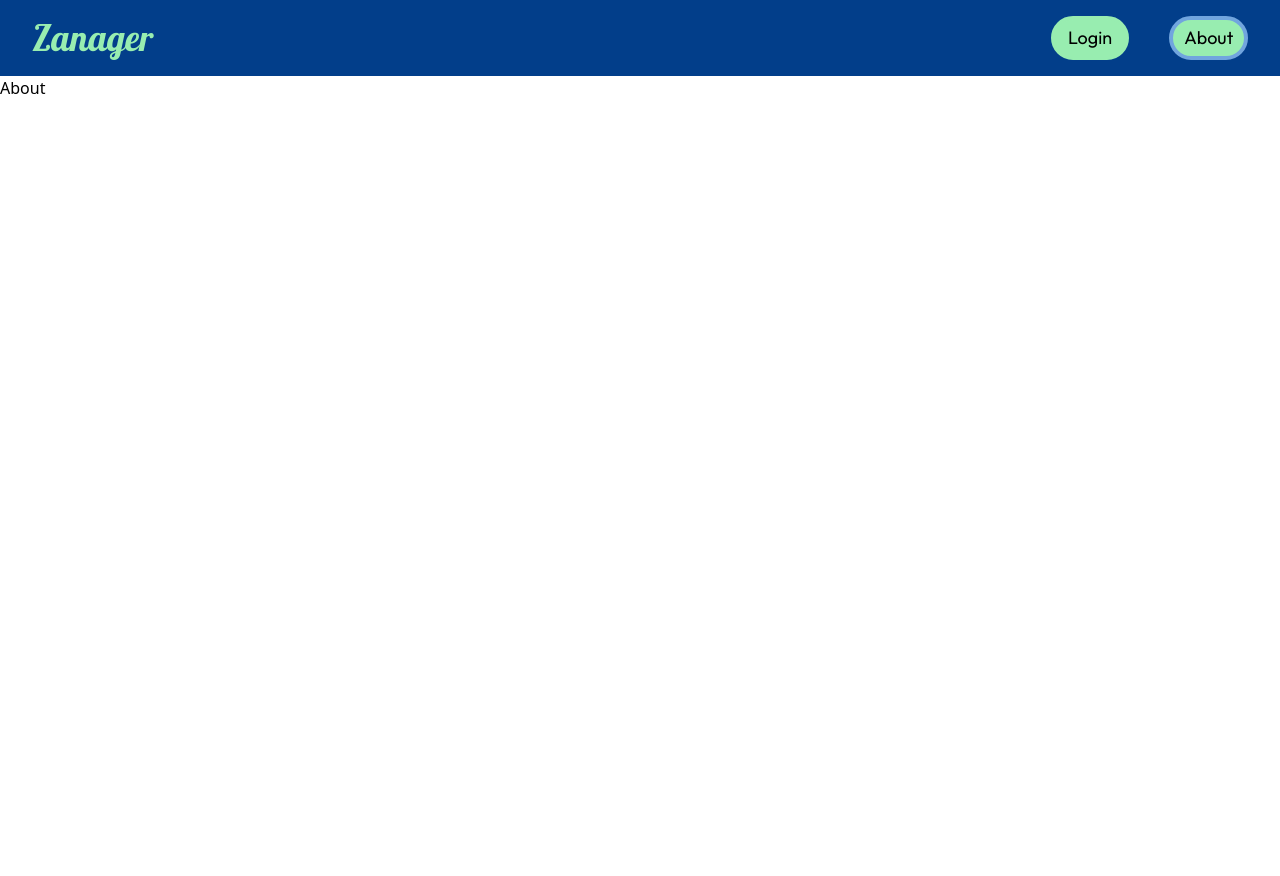
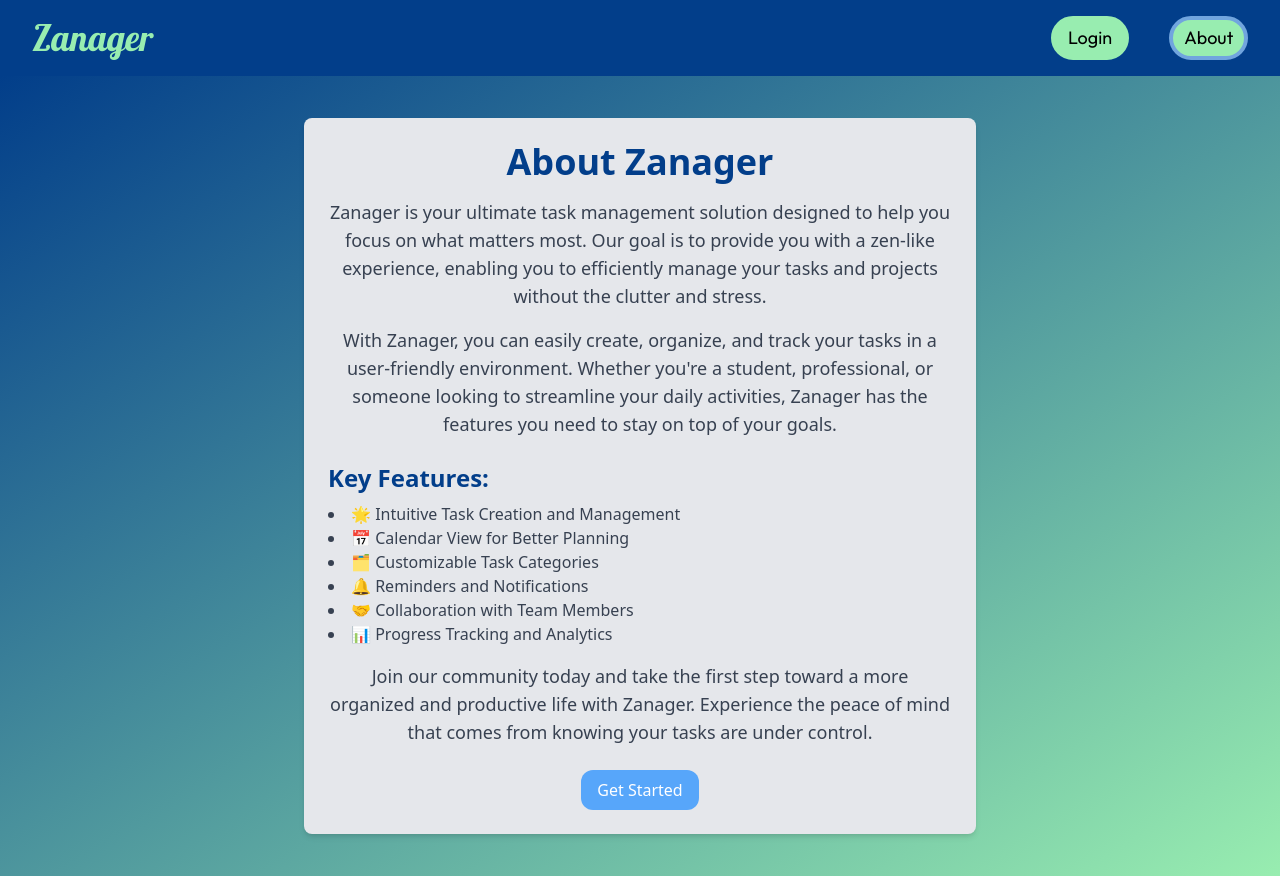
Before and after one commit to pranavmaverick20/Zanager, a React (Vite) app in the folder tasker/: page /about in a window 1280 px wide. Before the commit the page ends 800 px from the top, so only its background shows below. Built offline with nearby package versions, Linux system fonts and the light colour scheme; a web font is replaced by a local one.

Commit message:
minor bug fixes and adjusted concurrently

```diff
--- a/package.json
+++ b/package.json
@@ -5,7 +5,7 @@
   "main": "index.js",
   "scripts": {
     "test": "echo \"Error: no test specified\" && exit 1",
-    "start": "concurrently \"vite ./tasker\" \"nodemon tasker-backend/index.js\""
+    "dev": "concurrently \"npm run dev --prefix tasker\" \"npm run dev --prefix tasker-backend\""
   },
   "keywords": [],
   "author": "",
--- a/tasker/src/components/About.jsx
+++ b/tasker/src/components/About.jsx
@@ -1,7 +1,55 @@
 import React from "react";
+import { Link } from "react-router-dom";
 
 const About = () => {
-  return <div>About</div>;
+  return (
+    <div className="flex items-center flex-col justify-center min-h-screen bg-gradient-to-tl from-[#98edb0] to-[#023E8A]">
+      <div className="max-w-2xl p-6 bg-gray-200 rounded-lg shadow-md">
+        <h1 className="font-sans text-4xl font-extrabold text-[#023E8A] text-center">
+          About Zanager
+        </h1>
+        <p className="mt-4 font-sans text-lg font-medium text-gray-700 text-center">
+          Zanager is your ultimate task management solution designed to help you
+          focus on what matters most. Our goal is to provide you with a zen-like
+          experience, enabling you to efficiently manage your tasks and projects
+          without the clutter and stress.
+        </p>
+        <p className="mt-4 font-sans text-lg font-medium text-gray-700 text-center">
+          With Zanager, you can easily create, organize, and track your tasks in
+          a user-friendly environment. Whether you're a student, professional,
+          or someone looking to streamline your daily activities, Zanager has
+          the features you need to stay on top of your goals.
+        </p>
+        <h2 className="mt-6 font-sans text-2xl font-bold text-[#023E8A]">
+          Key Features:
+        </h2>
+        <ul className="mt-2 list-disc list-inside text-gray-700">
+          <li>🌟 Intuitive Task Creation and Management</li>
+          <li>📅 Calendar View for Better Planning</li>
+          <li>🗂️ Customizable Task Categories</li>
+          <li>🔔 Reminders and Notifications</li>
+          <li>🤝 Collaboration with Team Members</li>
+          <li>📊 Progress Tracking and Analytics</li>
+        </ul>
+        <p className="mt-4 font-sans text-lg font-medium text-gray-700 text-center">
+          Join our community today and take the first step toward a more
+          organized and productive life with Zanager. Experience the peace of
+          mind that comes from knowing your tasks are under control.
+        </p>
+
+        <div className="flex justify-center mt-6">
+          {" "}
+          {!localStorage.getItem("authtoken") && (
+            <Link to="/signup">
+              <button className="text-white font-small flex flex-row items-center justify-center bg-[#50a3fb] py-2 px-4 rounded-xl bg-opacity-95 hover:opacity-100 hover:bg-gradient-to-r hover:from-pink-500 hover:to-orange-500 transition-all duration-200 ease-in-out">
+                Get Started
+              </button>
+            </Link>
+          )}
+        </div>
+      </div>
+    </div>
+  );
 };
 
 export default About;
--- a/tasker/src/components/Task.jsx
+++ b/tasker/src/components/Task.jsx
@@ -134,7 +134,7 @@ const Task = () => {
         </div>
 
         <div className="bg-white my-2 p-6 rounded-lg w-[50%] shadow-lg ">
-          <h2 className="text-2xl font-semibold text-gray-800">Checklist</h2>
+          <h2 className="text-2xl font-semibold text-gray-800">Comments</h2>
           {task._id ? <Comments id={task._id} /> : <p>Loading...</p>}
         </div>
       </div>
--- a/tasker/src/components/Teams.jsx
+++ b/tasker/src/components/Teams.jsx
@@ -39,7 +39,7 @@ const Teams = () => {
     // }
   }, []);
   return (
-    <div className="flex justify-center h-min-screen w-screen bg-gradient-to-tl from-[#98edb0] to-[#023E8A]">
+    <div className="flex justify-center h-screen w-screen bg-gradient-to-tl from-[#98edb0] to-[#023E8A]">
       <div className="flex-1 flex-col justify-center">
         <p className="text-5xl mt-12 font-bold my-10 text-[#98edb0] mx-10">
           My teams
```
Also changed, not shown: 1 other file (tests, documents, lock files or other folders).
